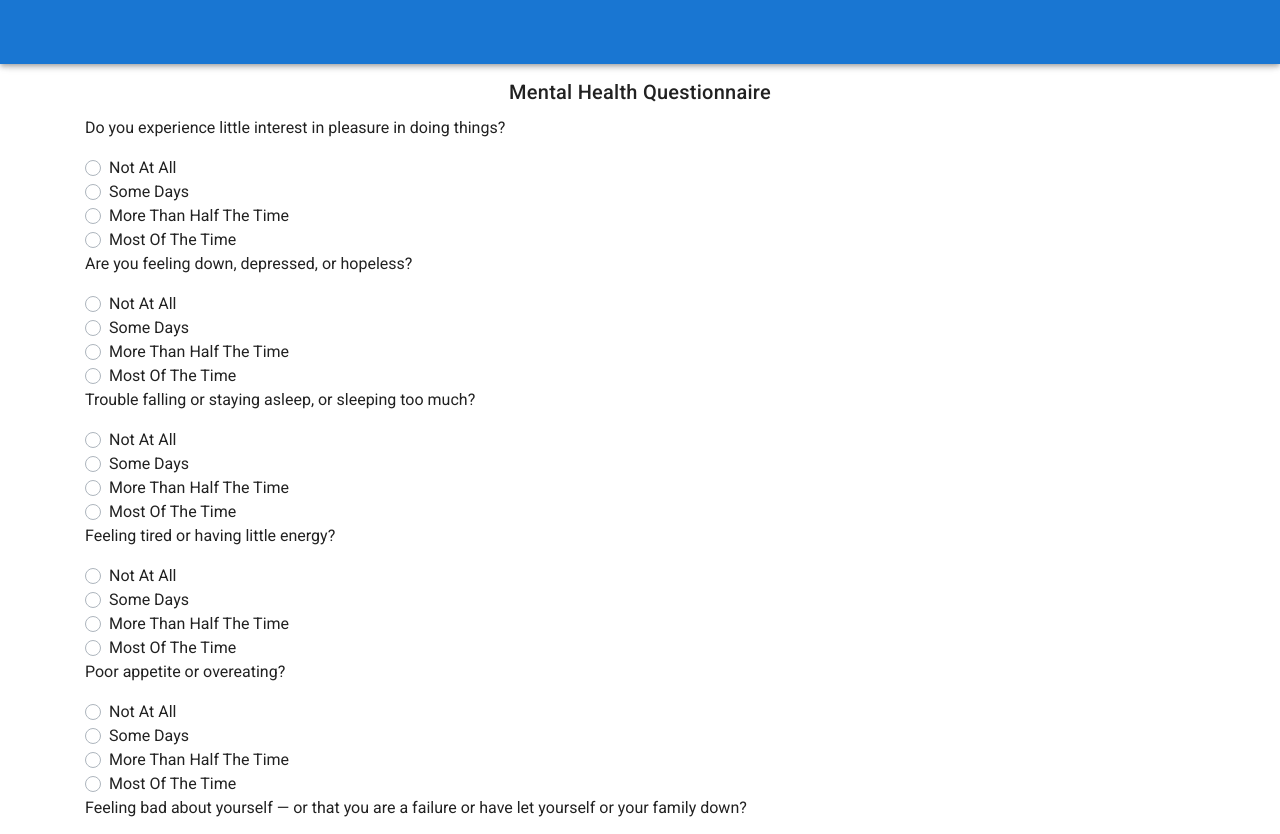
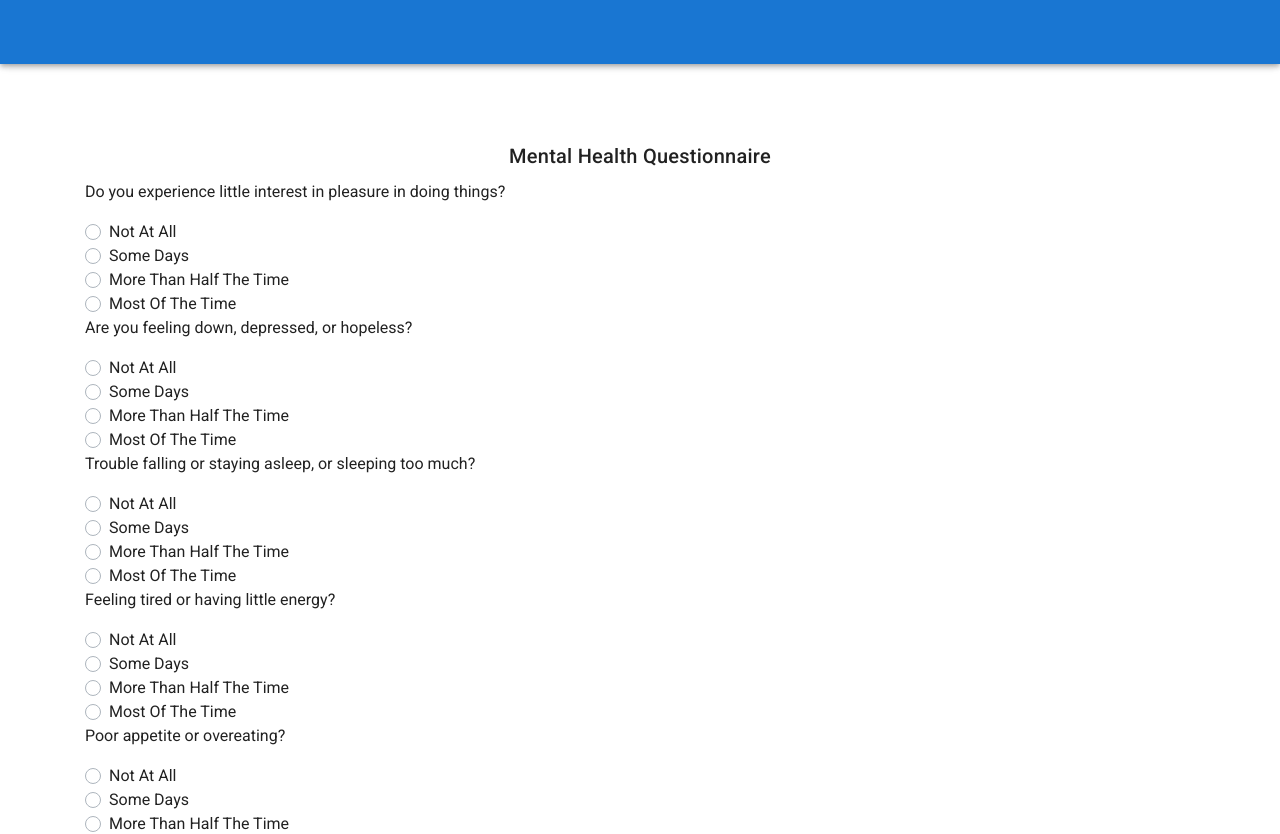
Before and after one commit to dvega920/BALANCE, a Vue app in the folder client/: page /Questionnaire in a window 1280 px wide. Shown: the top 834 px of the page. Built offline with nearby package versions, Linux system fonts and the light colour scheme.

Commit message:
added <v-content> and <style> - aligned center

```diff
--- a/client/src/components/Questionnaire.vue
+++ b/client/src/components/Questionnaire.vue
@@ -1,5 +1,6 @@
 <template>
 <v-app>
+  <v-content>
   <v-container>
   <div>
     <h1 class="title">Mental Health Questionnaire</h1>
@@ -15,6 +16,7 @@
     <div class="mt-3">Selected: <strong>{{ selected }}</strong></div>
   </div>
   </v-container>
+  </v-content>
   </v-app>
 </template>
 
@@ -55,9 +57,8 @@ export default {
 </script>
 
 <style>
-.title {
+.title{
   text-align: center;
-  font-size: 24px;
+  font-size: 20px;
 }
-
 </style>
```
